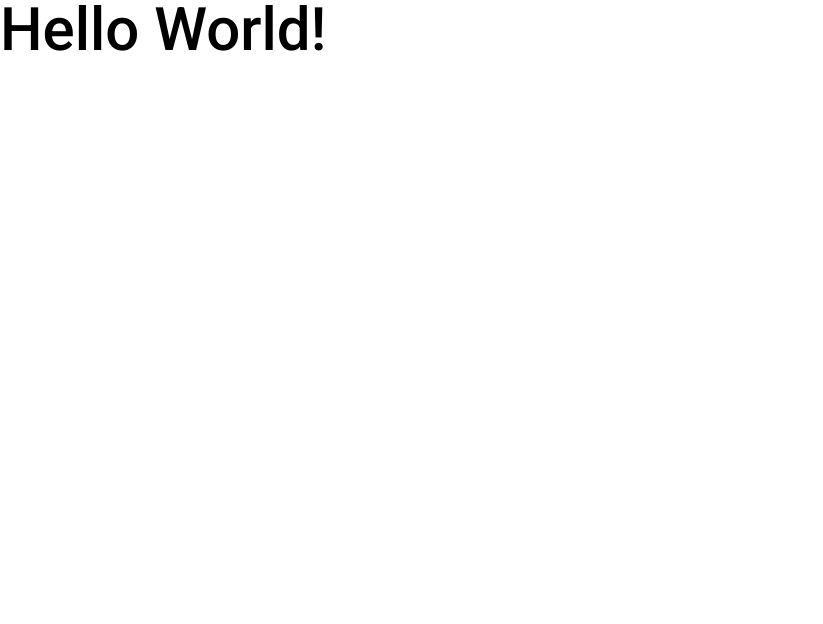
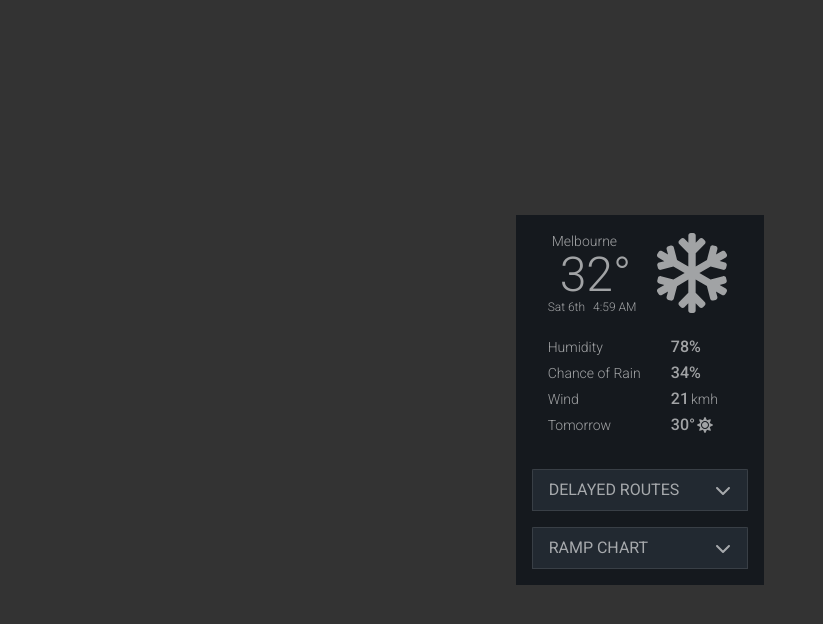
Before and after one commit to philrussel21/transmax-sidebar-widget, a React (Create React App) app: page / in a window 1280 px wide. Shown: the top 624 px of the page, without its empty margins (0-823 px from the left). Built offline with nearby package versions, Linux system fonts and the light colour scheme.

Commit message:
chore: update App component to use Widget partial.

```diff
--- a/src/App.tsx
+++ b/src/App.tsx
@@ -1,7 +1,11 @@
+import Widget from './components/partials/widget';
+
 const App = () => {
   return (
-    <div className="App">
-      <h1 className="text-6xl font-medium">Hello World!</h1>
+    <div className="text-white/60 h-screen w-screen flex justify-center items-center bg-black/80">
+      <div className="max-w-xs mx-auto">
+        <Widget />
+      </div>
     </div>
   );
 };
```
Also changed, not shown: 1 other file (tests, documents, lock files or other folders).
